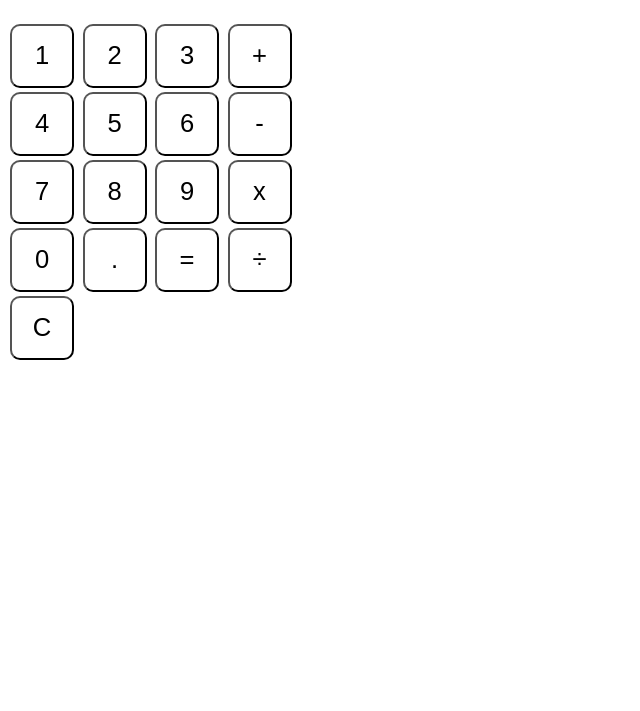
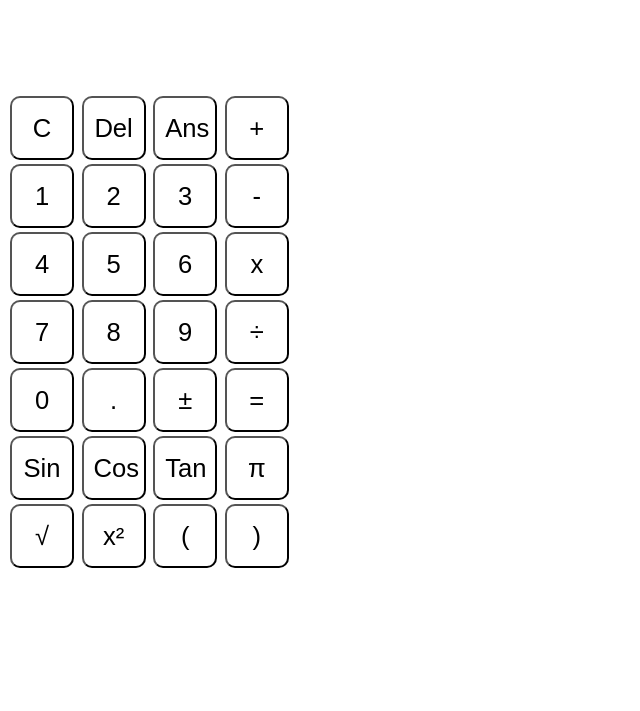
Before and after one commit to soykey/calc, a website: page index.html in a window 1280 px wide. Shown: the part 89-800 px from the top of the page, without its empty margins (0-640 px from the left). Drawn offline with Linux system fonts and the light colour scheme.

Commit message:
add google fonts and functions

```diff
--- a/index.html
+++ b/index.html
@@ -3,91 +3,66 @@
   <head>
     <meta charset='utf-8'>
     <meta name='viewport' content='width=device-width, initial-scale=1'>
-    <title>Calculator</title>
+    <title>Calculator(rad)</title>
     <link rel="stylesheet" href="style.css">
+    <link rel="preconnect" href="https://fonts.gstatic.com">
+    <link href="https://fonts.googleapis.com/css2?family=Noto+Sans+JP&display=swap" rel="stylesheet">
   </head>
   <body>
     <section class='section'>
       <div class='container'>
         <span id="formula"></span>
         <h1 class='title' id="result">
-        Calculator
+          Calculator(rad)
         </h1>
-      <input type='text'  id='input' class='input' value='' style="width: 137px;" autofocus onkeydown="prsetr(event.keyCode)" autocomplete="off">
+        <input type='text'  id='input' value='' autofocus onkeydown="prsetr(event.keyCode)" autocomplete="off">
         <div>
+          <div>
+            <button class='button' onclick='input.value=""'>C</button>
+            <button class='button' id='del' onclick='del()'>Del</button>
+            <button class='button' id="ans" onclick='Ans()'>Ans</button>
+            <button class='button' onclick='add(this)' value='+'>+</button>
+          </div>
           <div>
             <button class='button' onclick='add(this)' value='1'>1</button>
             <button class='button' onclick='add(this)' value='2'>2</button>
             <button class='button' onclick='add(this)' value='3'>3</button>
-          <button class='button' onclick='add(this)' value='+'>+</button>
+            <button class='button' onclick='add(this)' value='-'>-</button>
         </div>
         <div>
           <button class='button' onclick='add(this)' value='4'>4</button>
           <button class='button' onclick='add(this)' value='5'>5</button>
           <button class='button' onclick='add(this)' value='6'>6</button>
-          <button class='button' onclick='add(this)' value='-'>-</button>
+          <button class='button' onclick='add(this)' value='*'>x</button>
         </div>
         <div>
           <button class='button' value='7' onclick='add(this)'>7</button>
           <button class='button' value='8' onclick='add(this)'>8</button>
           <button class='button' value='9' onclick='add(this)'>9</button>
-          <button class='button' onclick='add(this)' value='*'>x</button>
-        </div>
-        <div>
-          <button class='button' value='0' onclick='add(this)'>0</button>
-          <button class='button' value='.' onclick='add(this)'>.</button>
-          <button class='button' onclick='calc()'>=</button>
           <button class='button' onclick='add(this)' value='/'>÷</button>
         </div>
         <div>
-          <button class='button' onclick='input.value=""'>C</button>
+          <button class='button' id="zero" value='0' onclick='add(this)'>0</button>
+          <button class='button' value='.' onclick='add(this)'>.</button>
+          <button class='button' onclick='pm()'>±</button>
+          <button class='button' onclick='calc()'>=</button>
+
+        </div>
+        <div>
+          <button class='button' onclick='sine()'>Sin</button>
+          <button class='button' onclick='cosine()'>Cos</button>
+          <button class='button' onclick='tangent()'>Tan</button>
+          <button class='button' onclick='pi()'>π</button>
+        </div>
+        <div>
+          <button class='button' value='Math.sqrt(' onclick='add(this)'>√</button>
+          <button class='button' value='**2' onclick='add(this)'>x²</button>
+          <button class='button' value='(' onclick='add(this)'>(</button>
+          <button class='button' value=')' onclick='add(this)'>)</button>
         </div>
       </div>
     </div>
   </section>
-  <script>
-    let hsty = []
-    const input = document.getElementById('input')
-    const result = document.getElementById('result')
-    const formula = document.getElementById('formula')
-    const add = (e) =>{
-      input.value += e.value
-    }
-    const clear = () => {
-      input.value = ''
-    }
-    const updateres = (value) => {
-      result.innerHTML=value
-    }
-    const updatefor = (value) => {
-      formula.innerHTML=value
-    }
-    const calc = () => {
-        const f = new Function('return '+input.value)
-        updateres(f().toString())
-        updatefor(input.value)
-        hsty.push(input.value)
-        clear()
-    }
-    let count = 0
-    let p = 0
-    const prsetr = (key) => {
-      if (key == 13) {
-        calc()
-      }
-      if (key == 38 &&count>0) {
-        if (p) {
-          p++
-          count = hsty.length
-        }
-        count--
-        input.value = hsty[count]
-      }
-      if (key == 40 && count < hsty.length-1) {
-        count++
-        input.value = hsty[count]
-      }
-    }
-    </script>
+  <script src="script.js"></script>
   </body>
 </html>
--- /dev/null
+++ b/script.js
@@ -0,0 +1,79 @@
+let hsty = []
+const input = document.getElementById('input')
+const result = document.getElementById('result')
+const formula = document.getElementById('formula')
+const add = (e) =>{
+    input.value += e.value
+}
+const clear = () => {
+    input.value = ''
+}
+const updateres = (value) => {
+    result.innerHTML=value
+}
+const updatefor = (value) => {
+    formula.innerHTML=value
+}
+const calc = () => {
+    const f = new Function('return '+input.value)
+    updateres(f().toString())
+    updatefor(input.value)
+    hsty.push(input.value)
+    clear()
+}
+let count = 0
+let p = 0
+const prsetr = (key) => {
+    if (key == 13) {
+    calc()
+    }
+    if (key == 38 &&count>0) {
+    if (p) {
+        p++
+        count = hsty.length
+    }
+    count--
+    input.value = hsty[count]
+    }
+    if (key == 40 && count < hsty.length-1) {
+    count++
+    input.value = hsty[count]
+    }
+}
+const del = () => {
+    let inp = input.value.split('')
+    inp.pop()
+    if (inp==[]) {
+    return
+    } else {
+    input.value = inp.join('')
+    }
+}
+const Ans = () => {
+    if (hsty.length==0) {
+    return
+    } else {
+    input.value=`(${hsty.shift()})`
+    }
+}
+const sine = () => {
+    input.value+=`Math.sin(`
+}
+const cosine = () => {
+    input.value+=`Math.cos(`
+}
+const tangent = () => {
+    input.value+=`Math.tan(`
+}
+const pi = () => {
+    input.value+=`Math.PI`
+}
+const pm = () => {
+    let inp = input.value.split('')
+    if (inp[0]!='-') {
+        inp.unshift('-')
+    } else {
+        input.shift()
+    }
+    input.value=inp.join('')
+}
--- a/style.css
+++ b/style.css
@@ -1,9 +1,9 @@
 #input {
+    font-size: 450%;
+    width: 350px;
     border: none;
     outline: none;
-    font-size: 200%;
-    size: 100px;
-    height: 40px;
+    overflow: auto;
 }
 
 button {
@@ -16,6 +16,19 @@ button {
     padding: 10px;
     margin: 2px;
 }
+
 html {
-    font-family: -apple-system, BlinkMacSystemFont, 'Segoe UI', Roboto, Oxygen, Ubuntu, Cantarell, 'Open Sans', 'Helvetica Neue', sans-serif;
+    font-family: 'Noto Sans JP', sans-serif;
 }
+
+#formula {
+    font-size: 1.2rem;
+}
+
+#result {
+    font-size: 2rem;
+}
+
+#ans, #del {
+    text-align: center;
+}
```
Lines whose indentation alone changed are shown as unchanged.
